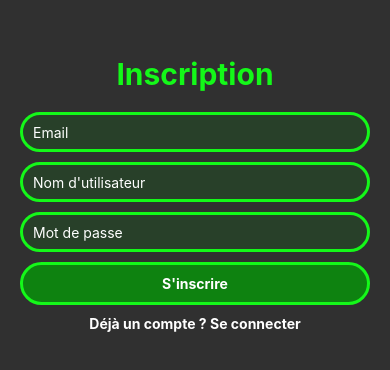
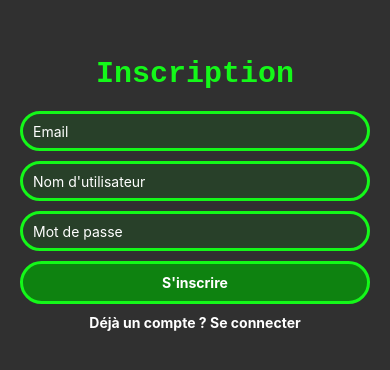
Before and after one commit to pascal-rithi-ke/Wasteland_Warrior, a React Native app in the folder front/: screen /Inscription in a window 390 px wide. Shown: the part 228-598 px from the top of the page. Built offline with nearby package versions, Linux system fonts and the light colour scheme.

Commit message:
Style titres inscription & connexion

```diff
--- a/front/Create_User.js
+++ b/front/Create_User.js
@@ -96,6 +96,7 @@ const styles = StyleSheet.create({
         textAlign: 'center',
         marginBottom: 20,
         color: '#14f819',
+        fontFamily: 'monospace',
     },
     input: {
         height: 40,
--- a/front/Login.js
+++ b/front/Login.js
@@ -75,6 +75,7 @@ const styles = StyleSheet.create({
     textAlign: 'center',
     marginBottom: 20,
     color: '#14f819',
+    fontFamily: 'monospace',
   },
   input: {
     height: 40,
```
